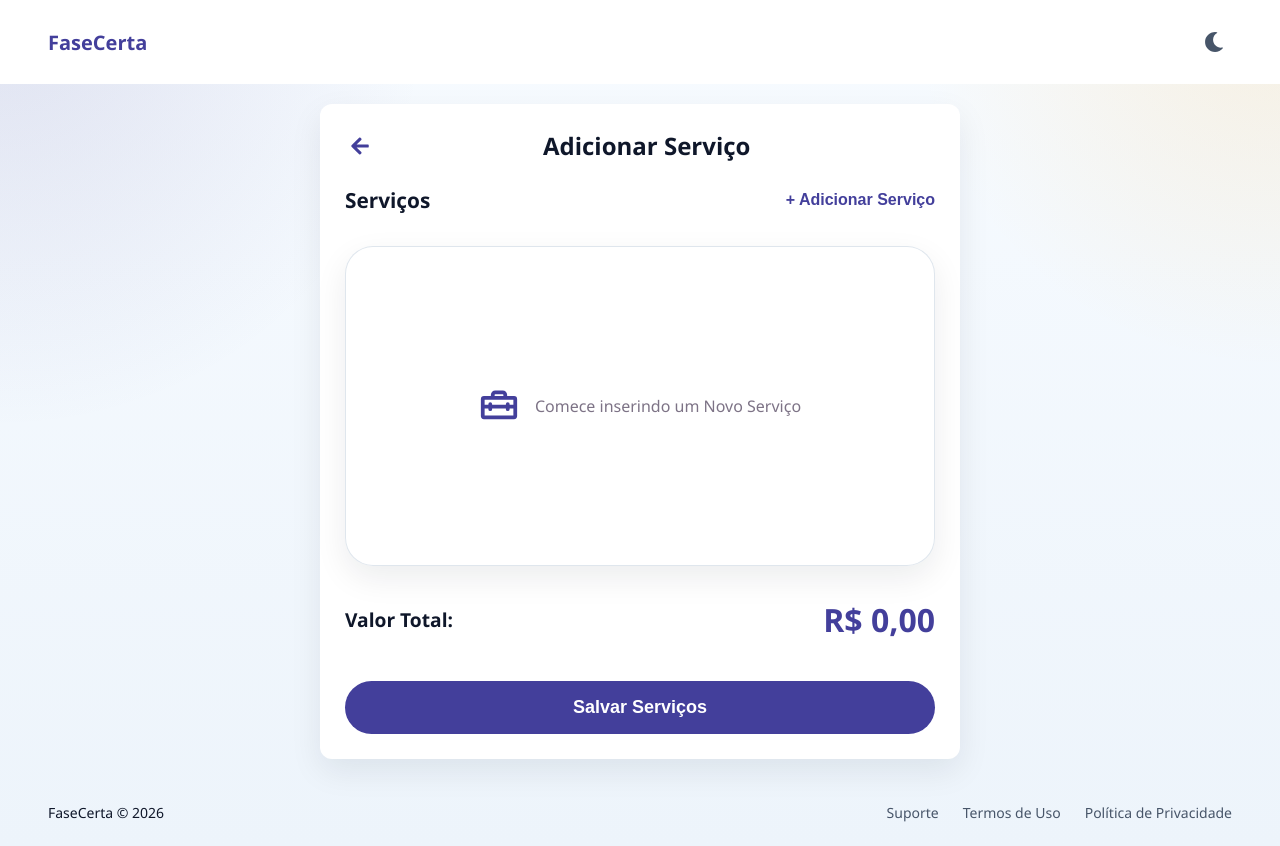
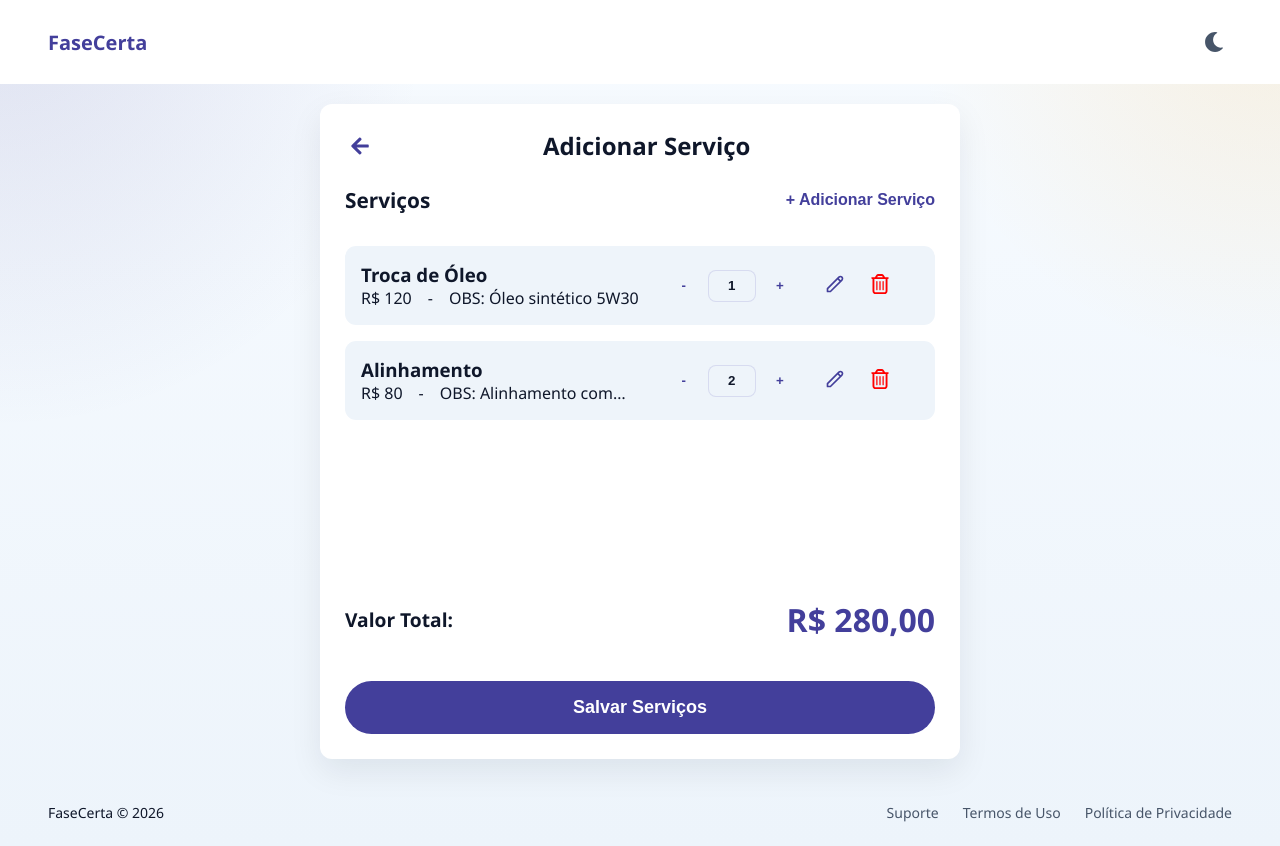
Before and after one commit to CS-PI-2026-FaseCerta/front-end, a React (Create React App) app: page /inserirServico in a window 1280 px wide. Built offline with nearby package versions, Linux system fonts and the light colour scheme.

Commit message:
feat: implementando modal de edicao de servico adicionado

```diff
--- a/src/form/pages/ServiceInsert/ServiceInsert.css
+++ b/src/form/pages/ServiceInsert/ServiceInsert.css
@@ -537,6 +537,54 @@
 
 
 
+/* ================= MODAL EDITAR ================= */
+
+.edit-modal {
+  max-width: 32rem;
+  height: auto;
+}
+
+.edit-form {
+  display: flex;
+  flex-direction: column;
+  gap: 1rem;
+  padding: 25px;
+}
+
+.edit-form label {
+  font-weight: 600;
+  color: var(--color-text-primary);
+}
+
+.edit-form input,
+.edit-form textarea {
+  width: 100%;
+  padding: 12px 14px;
+  border: none;
+  border-radius: 10px;
+  background: var(--color-surface-muted);
+  color: var(--color-text-primary);
+  font-size: .95rem;
+  outline: none;
+  resize: vertical;
+  transition: .2s;
+}
+
+.edit-form input:focus,
+.edit-form textarea:focus {
+  box-shadow: 0 0 0 3px rgba(91, 75, 255, .15);
+}
+
+.edit-form textarea {
+  min-height: 110px;
+}
+
+
+
+
+
+
+
 @media (min-width: 720px) {
     .service-insert-form-card {
         width: 40rem;
--- a/src/form/pages/ServiceInsert/ServiceInsert.jsx
+++ b/src/form/pages/ServiceInsert/ServiceInsert.jsx
@@ -15,8 +15,53 @@ export default function ServiceInsert() {
     e.preventDefault();
   };
 
+  const mockServicos = [
+    {
+      id: 1,
+      descricao: "Troca de Óleo",
+      preco: 120,
+      obs: "Óleo sintético 5W30",
+      qntd: 1,
+    },
+    {
+      id: 2,
+      descricao: "Alinhamento",
+      preco: 80,
+      obs: "Alinhamento computadorizado",
+      qntd: 2,
+    },
+    {
+      id: 3,
+      descricao: "Balanceamento",
+      preco: 60,
+      obs: "4 rodas",
+      qntd: 1,
+    },
+    {
+      id: 4,
+      descricao: "Troca de Pastilhas de Freio",
+      preco: 250,
+      obs: "Eixo dianteiro",
+      qntd: 1,
+    },
+    {
+      id: 5,
+      descricao: "Higienização do Ar Condicionado",
+      preco: 150,
+      obs: "Inclui troca do filtro",
+      qntd: 1,
+    },
+  ];
+
   const [servicos, setServicos] = useState(() => {
-    return JSON.parse(localStorage.getItem("servicosSelecionados")) || [];
+    const stored = JSON.parse(localStorage.getItem("servicosSelecionados"));
+
+    return stored && stored.length
+      ? stored
+      : [
+        { ...mockServicos[0] },
+        { ...mockServicos[1] },
+      ];
   });
 
   useEffect(() => {
@@ -39,13 +84,53 @@ export default function ServiceInsert() {
     });
 
   const [isModalOpen, setIsModalOpen] = useState(false);
+  const [isEditModalOpen, setIsEditModalOpen] = useState(false);
+  const [editingService, setEditingService] = useState(null);
+
+  function handleOpenEdit(servico) {
+    setEditingService({ ...servico });
+    setIsEditModalOpen(true);
+  }
+
+  function handleSaveEdit() {
+    setServicos((prev) =>
+      prev.map((s) =>
+        s.id === editingService.id ? editingService : s
+      )
+    );
+
+    setIsEditModalOpen(false);
+    setEditingService(null);
+  }
+
   const [servicosDisponiveis, setServicosDisponiveis] = useState([]);
 
   useEffect(() => {
+    if (!localStorage.getItem("servicosDisponiveis")) {
+      localStorage.setItem(
+        "servicosDisponiveis",
+        JSON.stringify(mockServicos)
+      );
+    }
+
+    if (!localStorage.getItem("servicosSelecionados")) {
+      localStorage.setItem(
+        "servicosSelecionados",
+        JSON.stringify([
+          { ...mockServicos[0] },
+          { ...mockServicos[1] },
+        ])
+      );
+    }
+  }, []);
+
+  useEffect(() => {
     const sync = () => {
-      const stored =
-        JSON.parse(localStorage.getItem("servicosDisponiveis")) || [];
-      setServicosDisponiveis(stored);
+      const stored = JSON.parse(localStorage.getItem("servicosDisponiveis"));
+
+      setServicosDisponiveis(
+        stored && stored.length ? stored : mockServicos
+      );
     };
 
     sync();
@@ -138,6 +223,7 @@ export default function ServiceInsert() {
                     handleDelete={handleDelete}
                     updateQuantidade={updateQuantidade}
                     setQuantidadeManual={setQuantidadeManual}
+                    handleEdit={handleOpenEdit}
                   />
                 ))}
               </div>
@@ -157,6 +243,75 @@ export default function ServiceInsert() {
           </form>
         </div>
       </main>
+
+      {isEditModalOpen && editingService && (
+        <div
+          className="modal-overlay"
+          onClick={() => setIsEditModalOpen(false)}
+        >
+          <div
+            className="modal-content edit-modal"
+            onClick={(e) => e.stopPropagation()}
+          >
+            <div className="modal-header">
+              <h2>Editar Serviço</h2>
+
+              <button onClick={() => setIsEditModalOpen(false)}>
+                ✕
+              </button>
+            </div>
+
+            <div className="edit-form">
+
+              <label>Descrição</label>
+
+              <input
+                value={editingService.descricao}
+                onChange={(e) =>
+                  setEditingService({
+                    ...editingService,
+                    descricao: e.target.value
+                  })
+                }
+              />
+
+              <label>Preço</label>
+
+              <input
+                type="number"
+                value={editingService.preco}
+                onChange={(e) =>
+                  setEditingService({
+                    ...editingService,
+                    preco: Number(e.target.value)
+                  })
+                }
+              />
+
+              <label>Observações</label>
+
+              <textarea
+                rows={4}
+                value={editingService.obs}
+                onChange={(e) =>
+                  setEditingService({
+                    ...editingService,
+                    obs: e.target.value
+                  })
+                }
+              />
+
+              <button
+                className="service-insert-form-submit-button"
+                onClick={handleSaveEdit}
+              >
+                Salvar Alterações
+              </button>
+
+            </div>
+          </div>
+        </div>
+      )}
 
       <Footer />
 
@@ -233,7 +388,13 @@ export default function ServiceInsert() {
   );
 }
 
-function Card({ servico, handleDelete, hideActions, updateQuantidade }) {
+function Card({
+  servico,
+  handleDelete,
+  hideActions,
+  updateQuantidade,
+  handleEdit,
+}) {
   const navigate = useNavigate();
 
   if (!servico) return null;
@@ -283,14 +444,8 @@ function Card({ servico, handleDelete, hideActions, updateQuantidade }) {
       {!hideActions && (
         <div className="buttons">
           <button
-            onClick={() =>
-              navigate("/cadastroServico", {
-                state: {
-                  mode: "editSelected",
-                  service: servico,
-                },
-              })
-            }
+            type="button"
+            onClick={() => handleEdit(servico)}
           >
             <HiOutlinePencil size={20} color="var(--color-primary)" />
           </button>
@@ -300,6 +455,8 @@ function Card({ servico, handleDelete, hideActions, updateQuantidade }) {
           </button>
         </div>
       )}
+
+
     </div>
   );
 }
```
Also changed, not shown: 1 other file (tests, documents, lock files or other folders).
